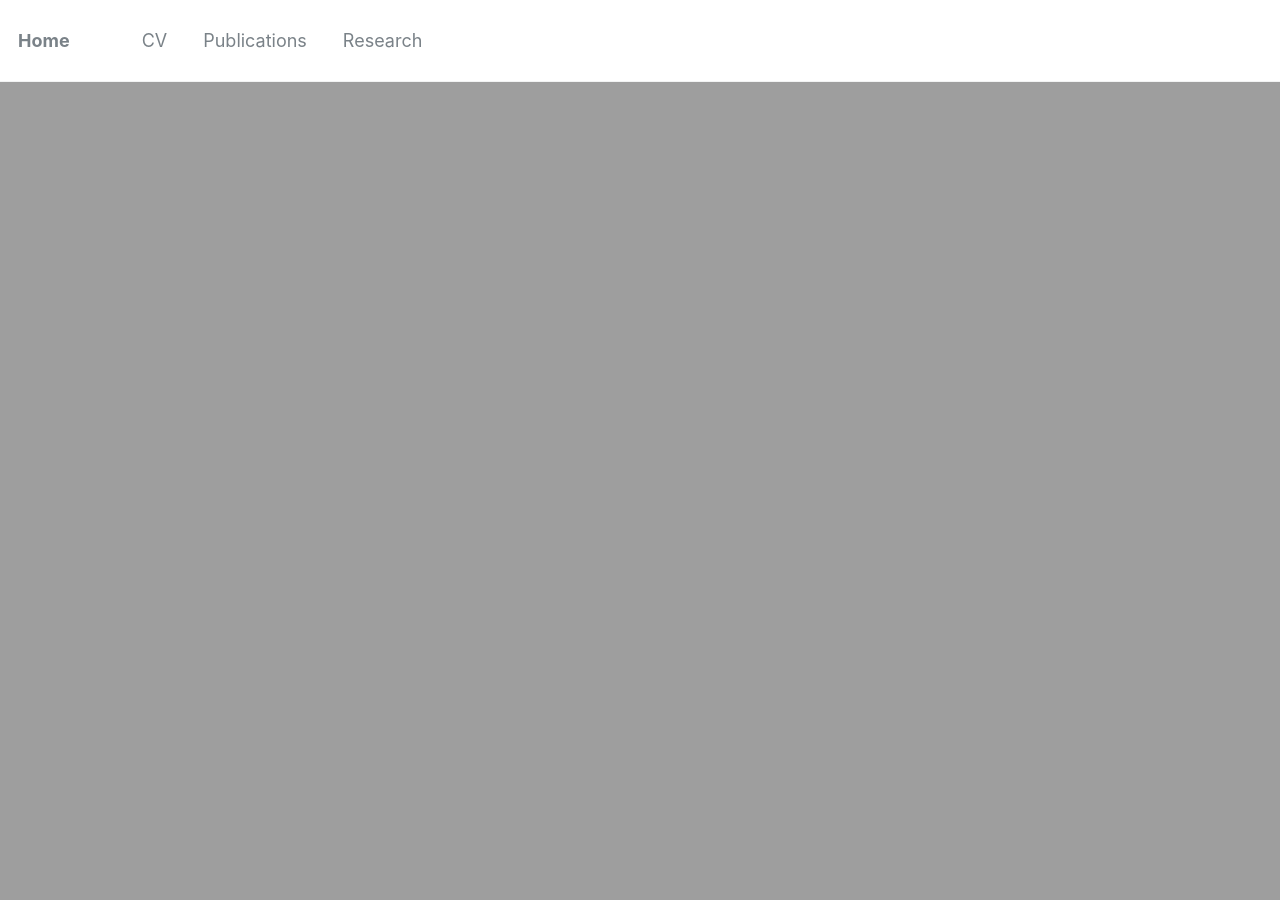
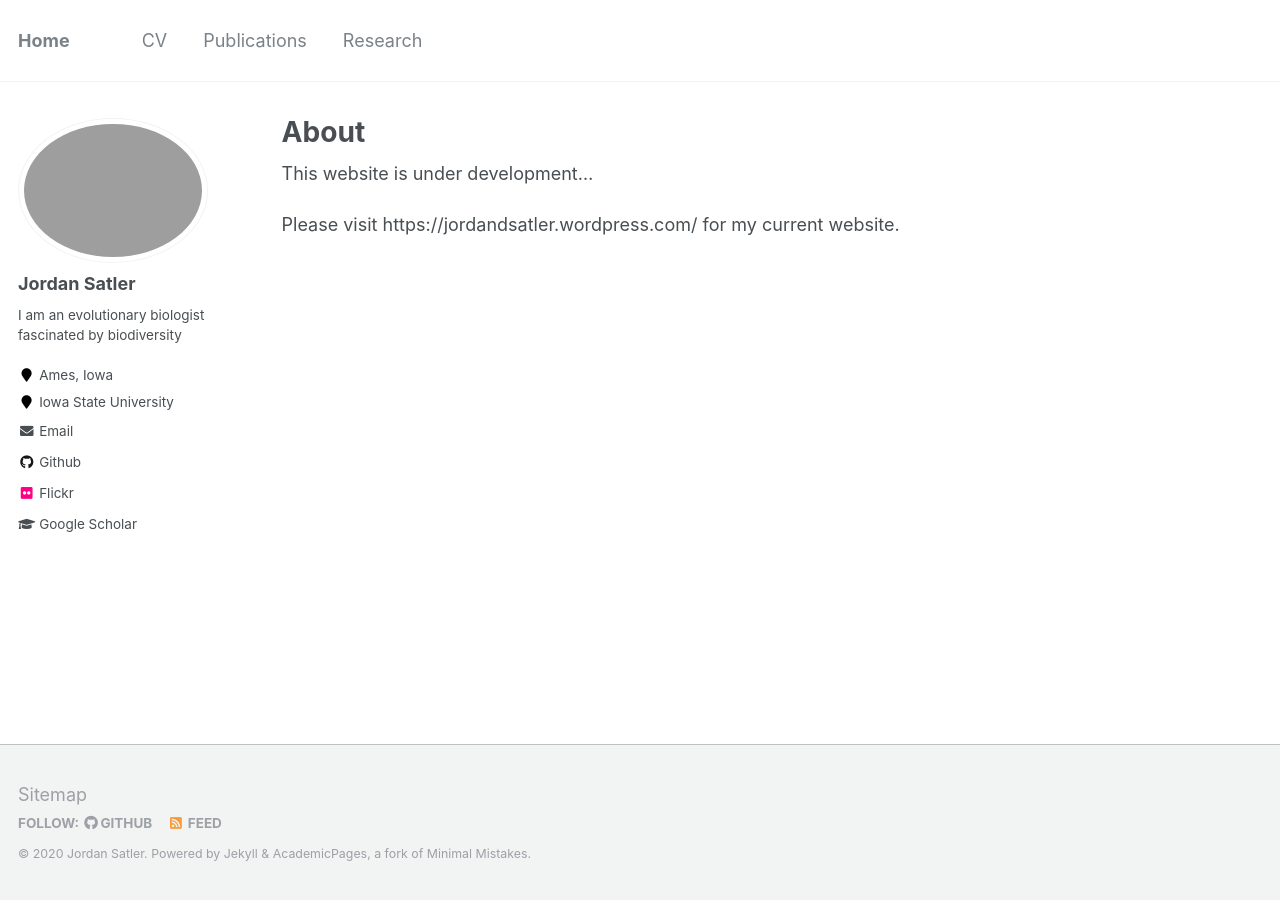
Before and after one commit to jordansatler/jordansatler.github.io, a Jekyll site: the page built from _pages/about.md, in a window 1280 px wide and 900 px high. Built offline with Jekyll 4.4.1, drawn with Linux system fonts in a browser that asks for light colours.

Commit message:
minor edit

```diff
--- a/_pages/about.md
+++ b/_pages/about.md
@@ -2,8 +2,6 @@
 permalink: /
 title: "About"
 excerpt: "About me"
-header:
-  image: TasSunset-crop.png
 author_profile: true
 redirect_from:
   - /about/
```
Also changed, not shown: 3 other files.
